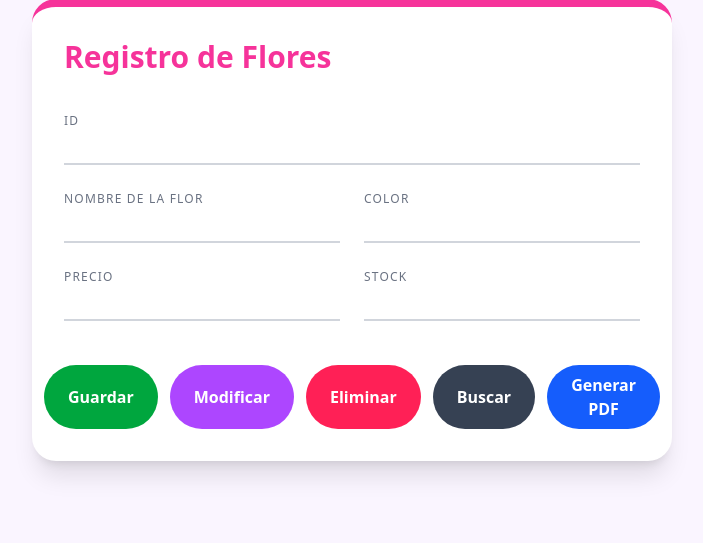
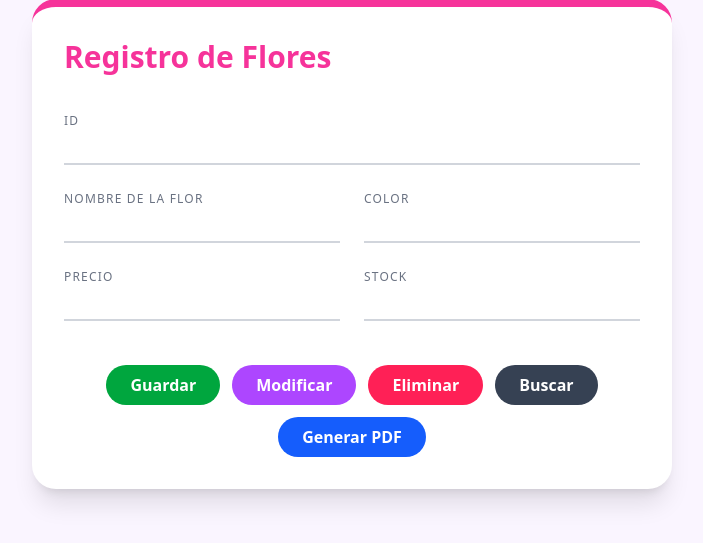
Before and after one commit to kevindanielmedina74-dotcom/floristeria-estefany, a Flask app: page /flores in a window 1280 px wide. Shown: the part 119-662 px from the top of the page, without its empty margins (288-991 px from the left). Run offline with Flask 3, Linux system fonts and the light colour scheme.

Commit message:
Refactor flores.html template structure

```diff
--- a/templates/flores.html
+++ b/templates/flores.html
@@ -34,7 +34,7 @@
                        value="{{ flor[4] if flor else '' }}">
             </div>
 
-            <div class="col-span-2 flex justify-center gap-3 mt-6">
+            <div class="col-span-2 flex flex-wrap justify-center gap-3 mt-6">
                 <button type="submit" formaction="{{ url_for('guardar') }}" formmethod="POST"
                         class="bg-green-600 text-white px-6 py-2 rounded-full font-semibold hover:bg-yellow-100">Guardar</button>
                 <button type="submit" formaction="{{ url_for('modificar') }}" formmethod="POST"
```
